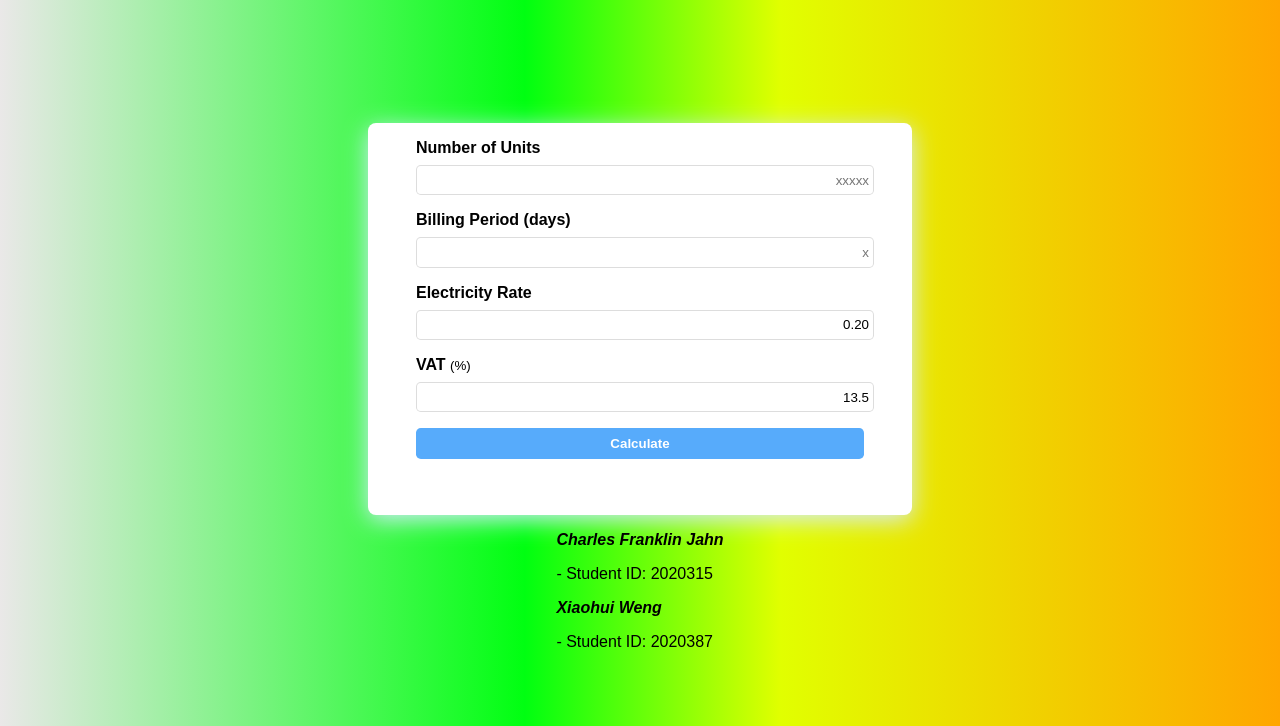
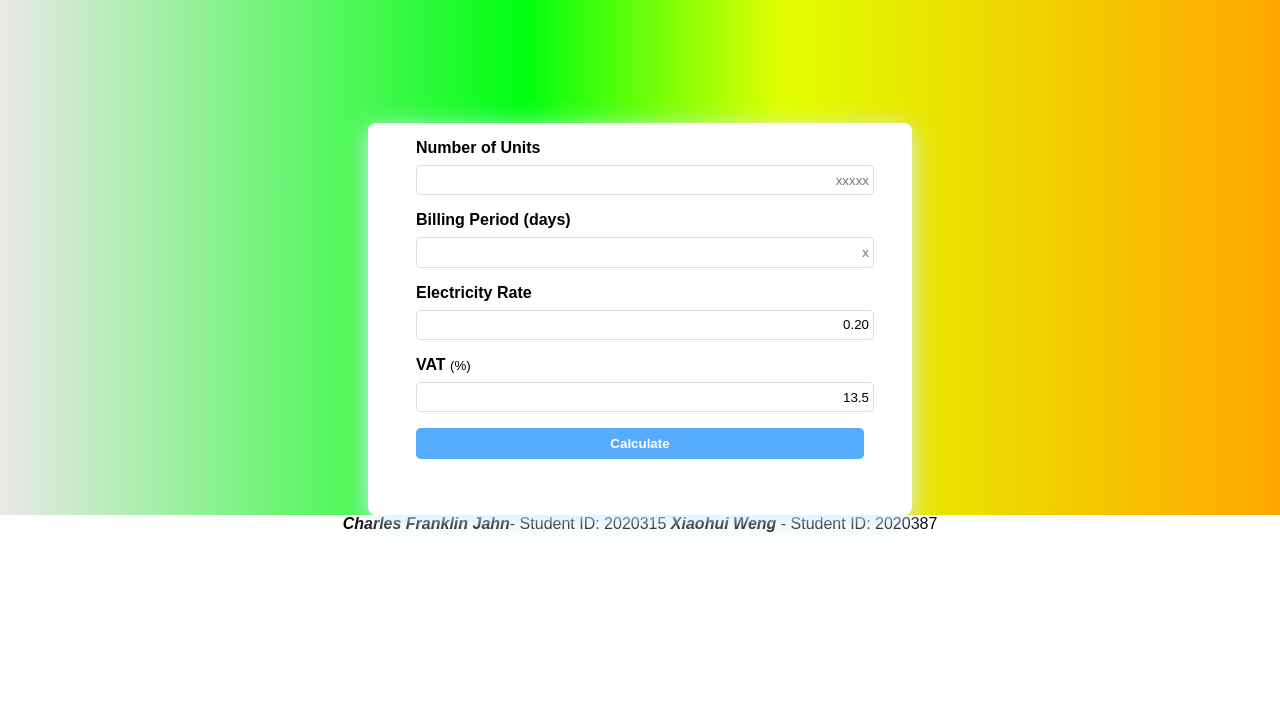
Before and after one commit to Charlesjahn/CA3_CrossPlatform, a website: page index.html in a window 1280 px wide. Shown: the part 74-800 px from the top of the page. Drawn offline with Linux system fonts and the light colour scheme.

Commit message:
change footer and css

```diff
--- a/index.html
+++ b/index.html
@@ -77,14 +77,15 @@
                             <td class="text-right" id="total-interest"></td>
                         </tr>
                     </tbody>
+
                 </table>
             </div>
         </div>
-        <div class="footer">
-            <p></p><b><i>Charles Franklin Jahn</i></b></p>- Student ID: 2020315
-            <p><b><i>Xiaohui Weng</i></b></p> - Student ID: 2020387
-        </div>
     </main>
+    <footer>
+        <b><i>Charles Franklin Jahn</i></b>- Student ID: 2020315
+        <b><i>Xiaohui Weng</i></b> - Student ID: 2020387
+    </footer>
 
 
     <script src="script.js"></script>
--- a/style.css
+++ b/style.css
@@ -12,16 +12,20 @@ body * {
 
 main {
     margin: unset !important;
-    height: 100%;
-    width: 100%;
+    height: auto;
+    width: auto;
     display: flex;
     flex-direction: column;
     align-items: center;
-    justify-content:start;
+    justify-content: center;
     background: rgb(18, 236, 225);
     background: linear-gradient(90deg, rgb(234, 232, 232) 0%, rgb(0, 255, 17) 41%, rgb(225, 255, 0) 61%, rgb(255, 166, 0) 100%);
+    position: relative;
 }
-
+footer {
+    display: block;
+    text-align:center;
+}
 #app-title {
     margin: 1rem 4rem;
     text-align: center;
@@ -121,6 +125,7 @@ form {
     border-collapse: collapse;
     width: 100%;
     display: none;
+
 }
 
 #result th,
```
